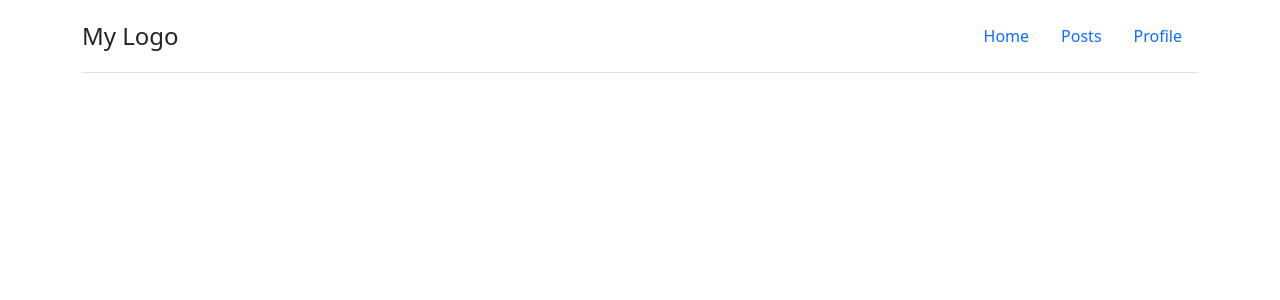
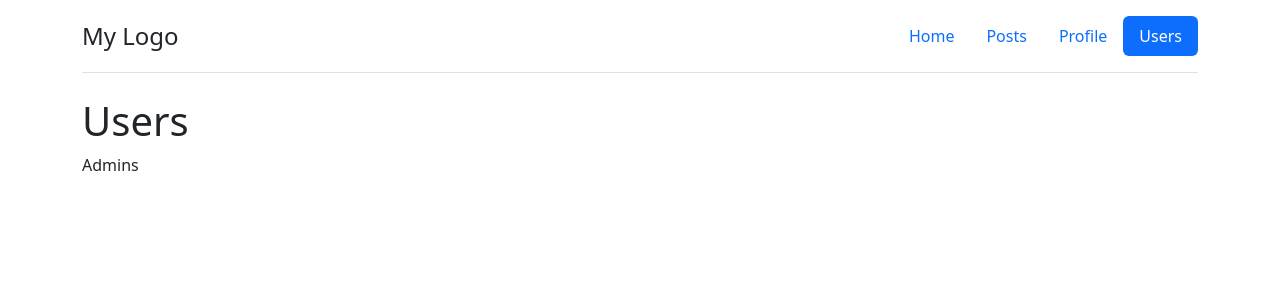
Before and after one commit to plasante/react-router, a React (Vite) app: page /users/admins in a window 1280 px wide. Shown: the top 300 px of the page. Built offline with nearby package versions, Linux system fonts and the light colour scheme.

Commit message:
Using Outlet

```diff
--- a/src/App.jsx
+++ b/src/App.jsx
@@ -1,4 +1,4 @@
-import { BrowserRouter, Routes, Route, HashRouter, MemoryRouter } from 'react-router-dom';
+import { BrowserRouter, Routes, Route, HashRouter, MemoryRouter, Navigate } from 'react-router-dom';
 
 import Home from "./components/home.jsx";
 import Posts from "./components/posts.jsx";
@@ -6,18 +6,36 @@ import Profile from "./components/profile.jsx";
 import PostItem from "./components/postItem.jsx";
 import Header from "./components/header.jsx";
 
+import Users from "./components/users.jsx";
+import Admins from "./components/admins.jsx";
+import Guests from "./components/guests.jsx";
+
 const App = () => {
     return (
         <BrowserRouter>
             <div className="container">
                 <Header/>
                 <Routes>
-                    <Route path="/" element={<Home/>}/>
                     <Route path="/posts" element={<Posts/>}/>
                     <Route path="/posts/:id" element={<PostItem />}/>
                     <Route path="/posts/:id/:name" element={<PostItem />}/>
                     <Route path="/postsItem" element={<PostItem />}/>
-                    <Route path="/profile" element={<Profile/>}/>
+                    <Route path="/profile" element={<Profile />}/>
+                    <Route path="/" element={<Home />}/>
+                    {/*<Route path="/profile" element={*/}
+                    {/*    <>*/}
+                    {/*        <Navigate replace to={'/'}/>*/}
+                    {/*    </>*/}
+                    {/*}/>*/}
+                    <Route path={'users'} element={<Users />}>
+                        <Route path={'guests'} element={<Guests />}/>
+                        <Route path={'admins'} element={<Admins />}/>
+                    </Route>
+                    <Route path={'*'} element={
+                        <>
+                            <h1>Sorry nothing found.</h1>
+                        </>
+                    }/>
                 </Routes>
             </div>
         </BrowserRouter>
--- /dev/null
+++ b/src/components/admins.jsx
@@ -0,0 +1,9 @@
+const Admins = () => {
+    return (
+        <>
+            Admins
+        </>
+    )
+}
+
+export default Admins;
--- /dev/null
+++ b/src/components/guests.jsx
@@ -0,0 +1,9 @@
+const Guests = () => {
+    return (
+        <>
+            Guests
+        </>
+    )
+}
+
+export default Guests;
--- a/src/components/header.jsx
+++ b/src/components/header.jsx
@@ -17,6 +17,9 @@ const Header = () => {
                 <li className={'nav-item"'}>
                     <NavLink className={'nav-link'} to="/profile">Profile</NavLink>
                 </li>
+                <li className={'nav-item"'}>
+                    <NavLink className={'nav-link'} to="/users">Users</NavLink>
+                </li>
             </ul>
         </header>
     );
--- a/src/components/profile.jsx
+++ b/src/components/profile.jsx
@@ -1,4 +1,4 @@
-import { useNavigate } from "react-router-dom";
+import { useNavigate, Navigate } from "react-router-dom";
 
 const Profile = () => {
     const navigate = useNavigate();
@@ -7,6 +7,7 @@ const Profile = () => {
         <>
             <div>Profile</div>
             <button onClick={() => navigate('/')} className="btn btn-primary">Back Home</button>
+            <Navigate replace to={'/'}/>
         </>
     )
 }
--- /dev/null
+++ b/src/components/users.jsx
@@ -0,0 +1,12 @@
+import { Outlet } from 'react-router-dom';
+
+const Users = () => {
+    return (
+        <>
+            <h1>Users</h1>
+            <Outlet/>
+        </>
+    )
+}
+
+export default Users;
```
